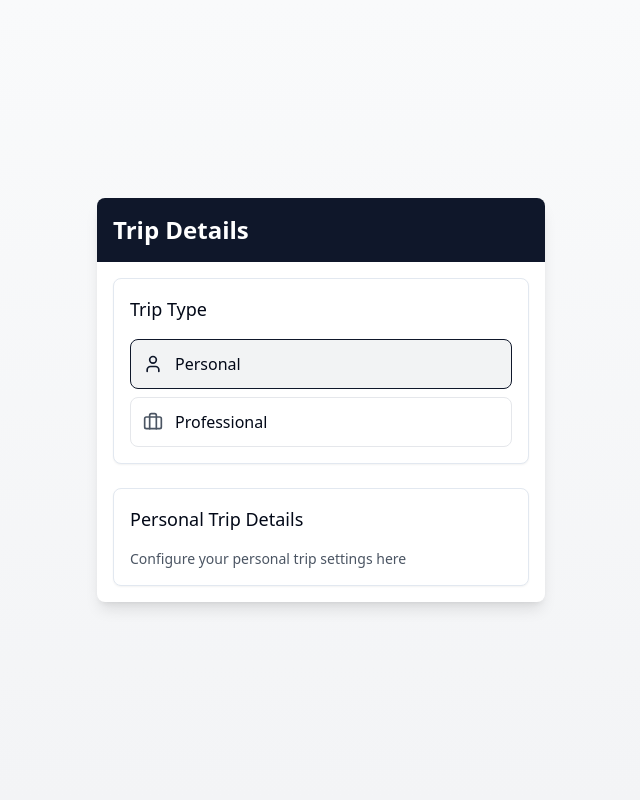
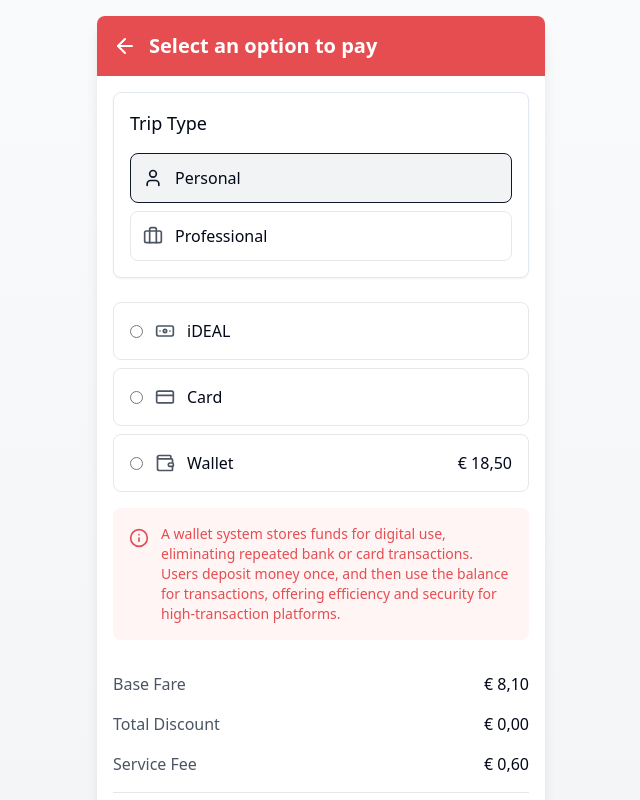
Before and after one commit to amixpal/friendly-itineraries, a React (Vite) app: page / in a window 1280 px wide. Both pictures are taken after a click on the button "Personal". Shown: the top 800 px of the page, without its empty margins (319-959 px from the left). Built offline with nearby package versions, Linux system fonts and the light colour scheme.

Commit message:
Design Personal Trip Page Layout
Updated the Personal Trip page to match the provided design theme, incorporating all specified fields including price summary and color combinations as shown in the screenshot.

```diff
--- a/src/pages/Index.tsx
+++ b/src/pages/Index.tsx
@@ -3,7 +3,7 @@ import { motion } from "framer-motion";
 import { useState } from "react";
 import { Card } from "@/components/ui/card";
 import { Button } from "@/components/ui/button";
-import { Briefcase, User, Plus, X } from "lucide-react";
+import { Briefcase, User, Plus, X, CreditCard, Wallet, Info, ArrowLeft, BanknoteIcon } from "lucide-react";
 import { Input } from "@/components/ui/input";
 import { useIsMobile } from "@/hooks/use-mobile";
 import { toast } from "sonner";
@@ -12,6 +12,7 @@ const Index = () => {
   const [selectedType, setSelectedType] = useState<string | null>(null);
   const [whitelist, setWhitelist] = useState<string[]>([]);
   const [newEmail, setNewEmail] = useState("");
+  const [selectedPayment, setSelectedPayment] = useState<string | null>(null);
   const isMobile = useIsMobile();
 
   const addToWhitelist = () => {
@@ -40,9 +41,10 @@ const Index = () => {
   return (
     <div className="min-h-screen bg-gradient-to-b from-gray-50 to-gray-100 flex items-center justify-center p-4">
       <div className="w-full max-w-md bg-white rounded-lg shadow-lg overflow-hidden">
-        <div className="bg-primary p-4">
-          <h1 className="text-2xl font-semibold text-white">
-            Trip Details
+        <div className="bg-[#E54D51] p-4 flex items-center gap-3">
+          <ArrowLeft className="w-6 h-6 text-white cursor-pointer" />
+          <h1 className="text-xl font-semibold text-white">
+            Select an option to pay
           </h1>
         </div>
 
@@ -75,6 +77,105 @@ const Index = () => {
               </button>
             </div>
           </Card>
+
+          {selectedType === "personal" && (
+            <motion.div
+              initial={{ opacity: 0, y: 10 }}
+              animate={{ opacity: 1, y: 0 }}
+              className="space-y-4"
+            >
+              <div className="space-y-2">
+                {/* Payment Options */}
+                <button
+                  onClick={() => setSelectedPayment("ideal")}
+                  className={`w-full flex items-center p-4 rounded-lg border ${
+                    selectedPayment === "ideal" ? "border-[#E54D51]" : "border-gray-200"
+                  }`}
+                >
+                  <input
+                    type="radio"
+                    checked={selectedPayment === "ideal"}
+                    onChange={() => setSelectedPayment("ideal")}
+                    className="mr-3"
+                  />
+                  <BanknoteIcon className="w-5 h-5 mr-3 text-gray-600" />
+                  <span className="font-medium">iDEAL</span>
+                </button>
+
+                <button
+                  onClick={() => setSelectedPayment("card")}
+                  className={`w-full flex items-center p-4 rounded-lg border ${
+                    selectedPayment === "card" ? "border-[#E54D51]" : "border-gray-200"
+                  }`}
+                >
+                  <input
+                    type="radio"
+                    checked={selectedPayment === "card"}
+                    onChange={() => setSelectedPayment("card")}
+                    className="mr-3"
+                  />
+                  <CreditCard className="w-5 h-5 mr-3 text-gray-600" />
+                  <span className="font-medium">Card</span>
+                </button>
+
+                <button
+                  onClick={() => setSelectedPayment("wallet")}
+                  className={`w-full flex items-center justify-between p-4 rounded-lg border ${
+                    selectedPayment === "wallet" ? "border-[#E54D51]" : "border-gray-200"
+                  }`}
+                >
+                  <div className="flex items-center">
+                    <input
+                      type="radio"
+                      checked={selectedPayment === "wallet"}
+                      onChange={() => setSelectedPayment("wallet")}
+                      className="mr-3"
+                    />
+                    <Wallet className="w-5 h-5 mr-3 text-gray-600" />
+                    <span className="font-medium">Wallet</span>
+                  </div>
+                  <span className="font-medium">€ 18,50</span>
+                </button>
+              </div>
+
+              {/* Wallet Info */}
+              <div className="bg-[#FFF5F5] p-4 rounded-lg flex gap-3">
+                <Info className="w-5 h-5 text-[#E54D51] flex-shrink-0 mt-1" />
+                <p className="text-[#E54D51] text-sm">
+                  A wallet system stores funds for digital use, eliminating repeated bank or card transactions. Users deposit money once, and then use the balance for transactions, offering efficiency and security for high-transaction platforms.
+                </p>
+              </div>
+
+              {/* Price Summary */}
+              <div className="space-y-4 pt-4">
+                <div className="flex justify-between items-center">
+                  <span className="text-gray-600">Base Fare</span>
+                  <span className="font-medium">€ 8,10</span>
+                </div>
+                <div className="flex justify-between items-center">
+                  <span className="text-gray-600">Total Discount</span>
+                  <span className="font-medium">€ 0,00</span>
+                </div>
+                <div className="flex justify-between items-center">
+                  <span className="text-gray-600">Service Fee</span>
+                  <span className="font-medium">€ 0,60</span>
+                </div>
+                <div className="h-px bg-gray-200 my-2" />
+                <div className="flex justify-between items-center">
+                  <span className="font-medium text-lg">Total Price</span>
+                  <span className="font-medium text-lg">€ 8,70</span>
+                </div>
+              </div>
+
+              {/* Continue Button */}
+              <Button
+                className="w-full bg-gray-500 hover:bg-gray-600 h-12 text-lg mt-4"
+                onClick={() => toast.success("Payment option selected!")}
+              >
+                Continue
+              </Button>
+            </motion.div>
+          )}
 
           {selectedType === "professional" && (
             <motion.div
```
